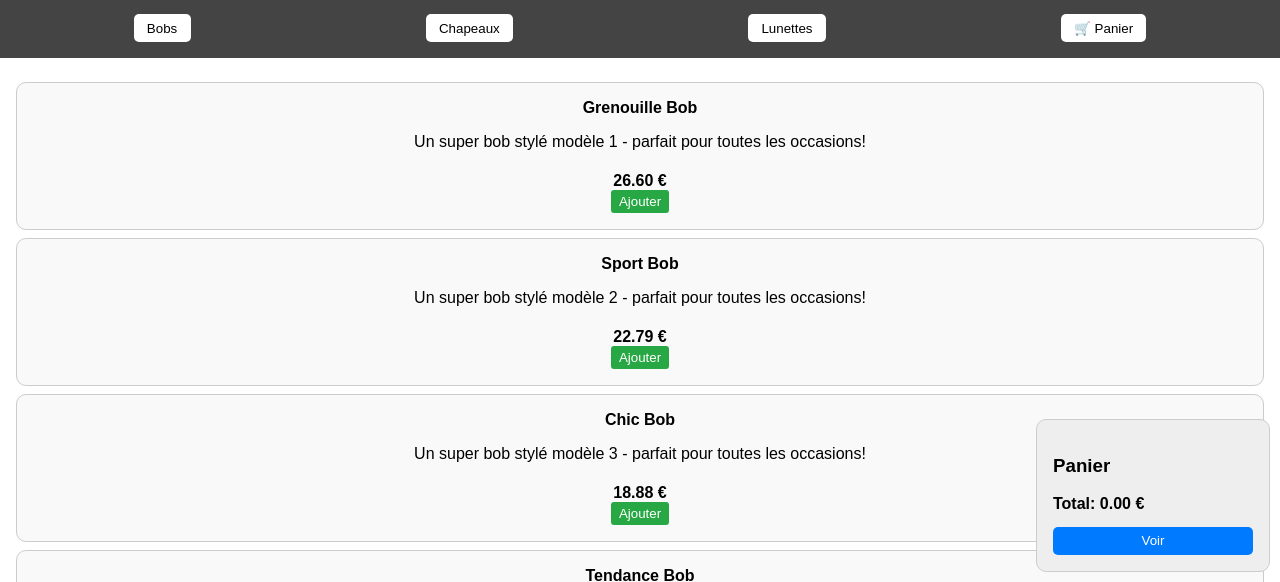
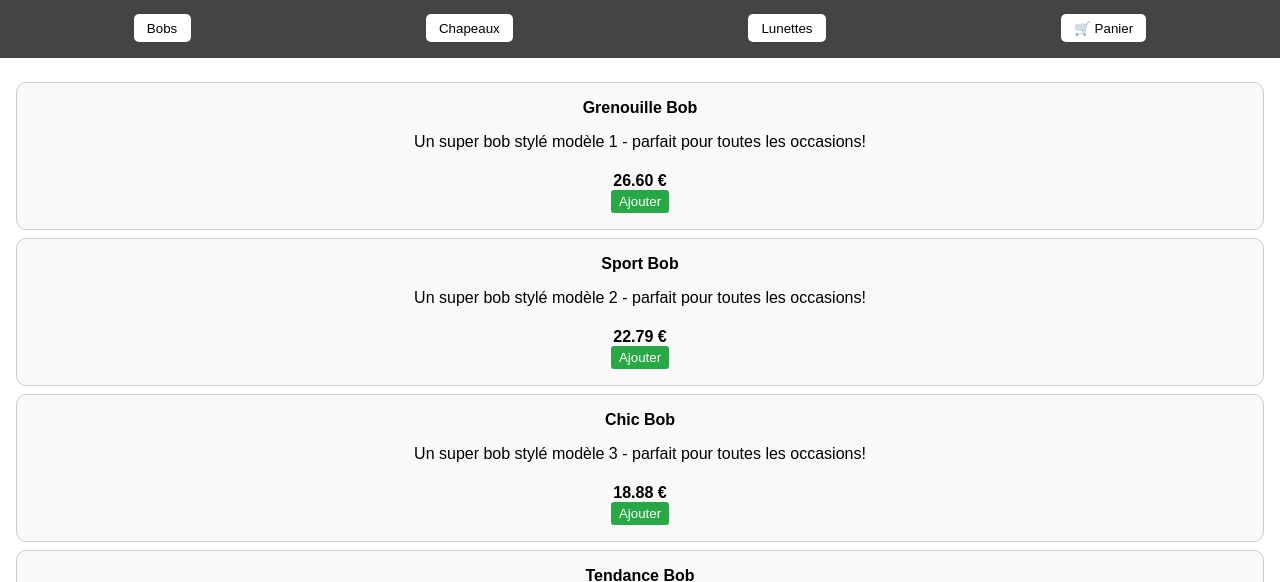
Before and after one commit to diegostrange33/vendez-votre-couvre-chef, a plain HTML site: page index.html in a window 1280 px wide. Shown: the part 218-800 px from the top of the page. Drawn offline with Linux system fonts and the light colour scheme.

Commit message:
Update index.html

```diff
--- a/index.html
+++ b/index.html
@@ -156,13 +156,6 @@
     <button class="buy" onclick="buyItems()">procéder au paiement</button>
     <button onclick="closeCartPage()">Retour</button>
   </div>
-
-  <div class="cart">
-    <h3>Panier</h3>
-    <div id="cart-items"></div>
-    <button class="view-cart" onclick="openCartPage()">Voir</button>
-  </div>
-
   <div id="message-page" style="display:none; align-items:center;">
     <div id="message-content">
       Désolé, mais on ne vend en fait pas d'articles. C'était une blague !<br /><br />
```
